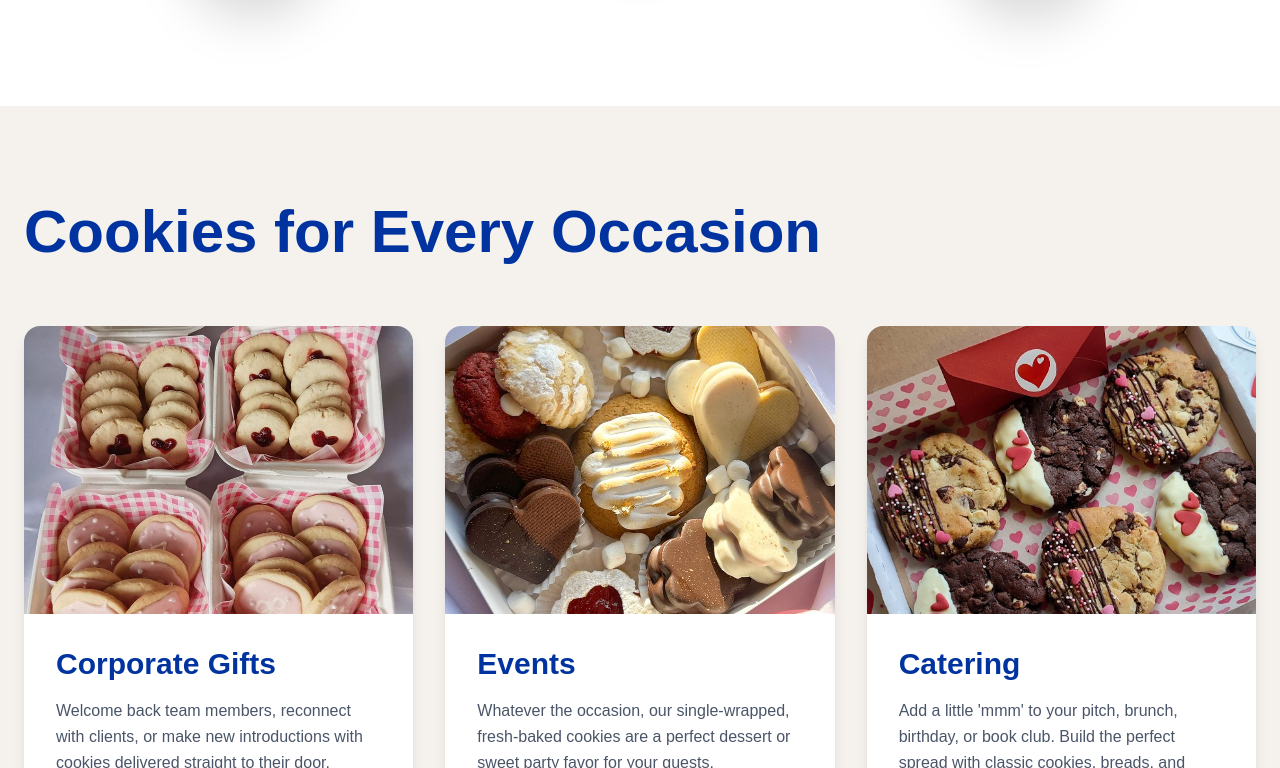
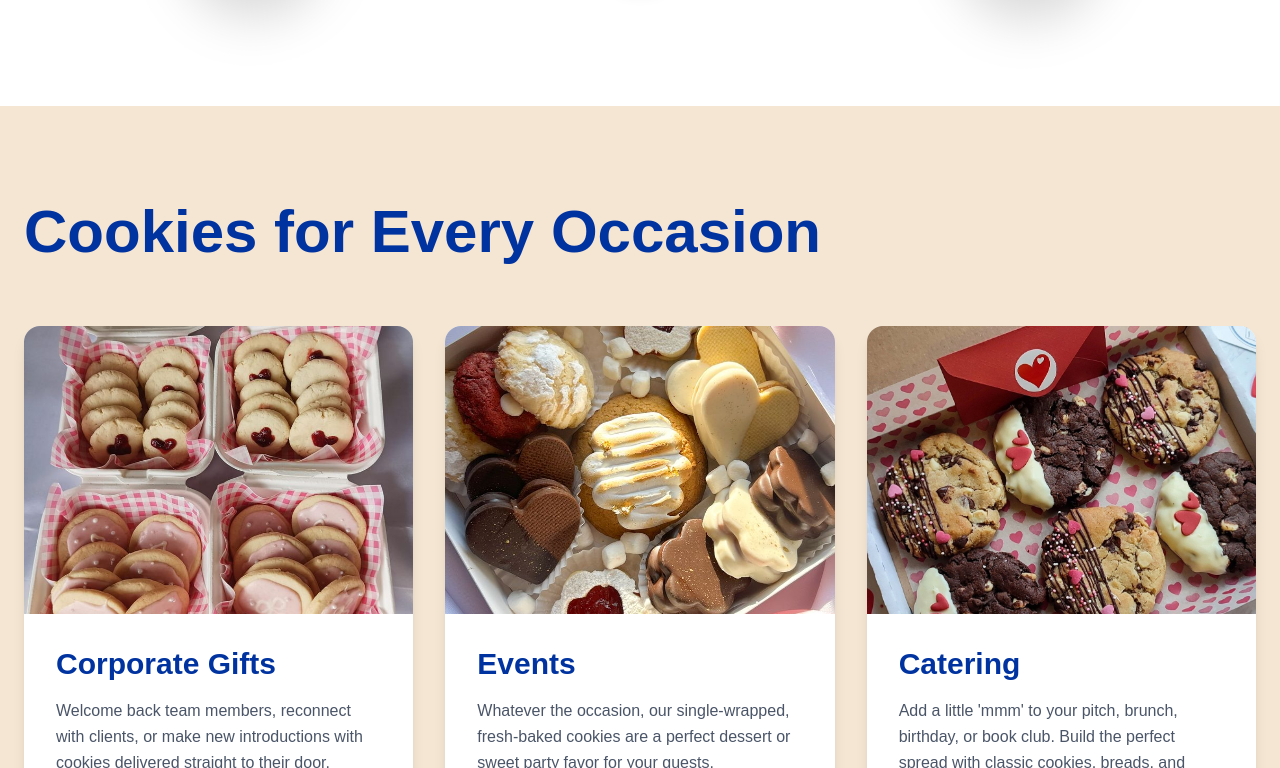
Before and after one commit to Geezly/cookiecrumbs, a Next.js app: page / in a window 1280 px wide. Shown: the part 2192-2960 px from the top of the page. Built offline with nearby package versions, Linux system fonts and the light colour scheme.

Commit message:
homepage

```diff
--- a/src/app/page.tsx
+++ b/src/app/page.tsx
@@ -349,7 +349,7 @@ export default function Home() {
         </div>
       </section>
 
-      {/* Testimonial Section dengan Card yang memiliki tempat untuk 3 gambar cookies */}
+      {/* Testimonial Section */}
       <section className="py-24 px-6 bg-white">
         <div className="container mx-auto max-w-[900px]">
           <div className="relative">
@@ -462,8 +462,8 @@ export default function Home() {
         </div>
       </section>
 
-      {/* Cookies for Every Occasion Section */}
-      <section id="occasions" className="py-24 px-6 bg-[#F5F2EE]">
+      {/* Cookies for Every Occasion Section - Background matched to Fan Favorites */}
+      <section id="occasions" className="py-24 px-6 bg-[#F5E6D3]">
         <div className="container mx-auto max-w-[1400px]">
           <div className="text-left mb-16">
             <h2 className="text-5xl md:text-6xl font-black text-[#0033A0] mb-4">
@@ -553,8 +553,8 @@ export default function Home() {
         </div>
       </section>
 
-      {/* The Cookie That Became a New York Institution Section */}
-      <section className="py-24 px-6 bg-[#FFF8F3]">
+      {/* The Cookie That Became a New York Institution Section - Background now White */}
+      <section className="py-24 px-6 bg-white">
         <div className="container mx-auto max-w-[1400px]">
           <div className="grid lg:grid-cols-2 gap-16 items-center">
             {/* Left - Image */}
@@ -586,6 +586,7 @@ export default function Home() {
           </div>
         </div>
       </section>
+
       {/* CTA Section */}
       <section className="py-24 px-6 bg-gradient-to-r from-[#8B4444] to-[#A85858]">
         <div className="container mx-auto text-center max-w-4xl">
```
